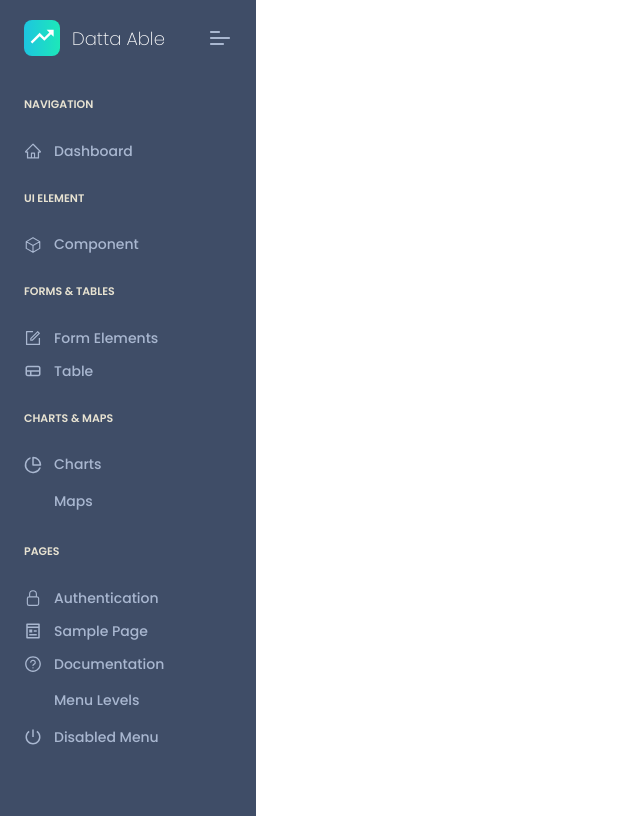
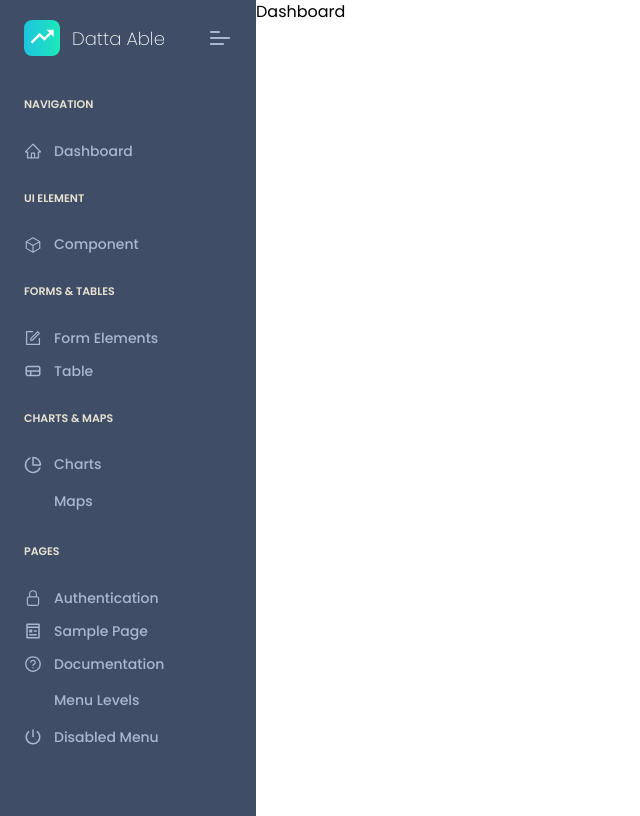
Before and after one commit to bigyan-sapkota/14_DATA_ABLE, a React (Vite) app: page / in a window 1280 px wide. Shown: the whole page, without its empty margins (0-640 px from the left). Built offline with nearby package versions, Linux system fonts and the light colour scheme; some icons are missing.

Commit message:
Made sideNav

```diff
--- a/src/App.jsx
+++ b/src/App.jsx
@@ -1,8 +1,14 @@
 import React from "react";
 import SideNav from "./components/SideNav/SideNav";
+import Dashboard from "./components/Dashboard/Dashboard";
 
 const App = () => {
-  return <SideNav />;
+  return (
+    <div className="flex">
+      <SideNav />
+      <Dashboard />
+    </div>
+  );
 };
 
 export default App;
--- /dev/null
+++ b/src/components/Dashboard/Dashboard.jsx
@@ -0,0 +1,7 @@
+import React from "react";
+
+const Dashboard = () => {
+  return <div>Dashboard</div>;
+};
+
+export default Dashboard;
--- a/src/components/SideNavItems/SideNavItems.jsx
+++ /dev/null
@@ -1,14 +0,0 @@
-import React from "react";
-
-const SideNavItems = () => {
-  return (
-    <div className="items">
-      <div className="items__heading"></div>
-      <div className="items__list">
-        <div className="items_list-image"></div>
-      </div>
-    </div>
-  );
-};
-
-export default SideNavItems;
```
Also changed, not shown: src/components/Dashboard/Dashboard.css (added).
